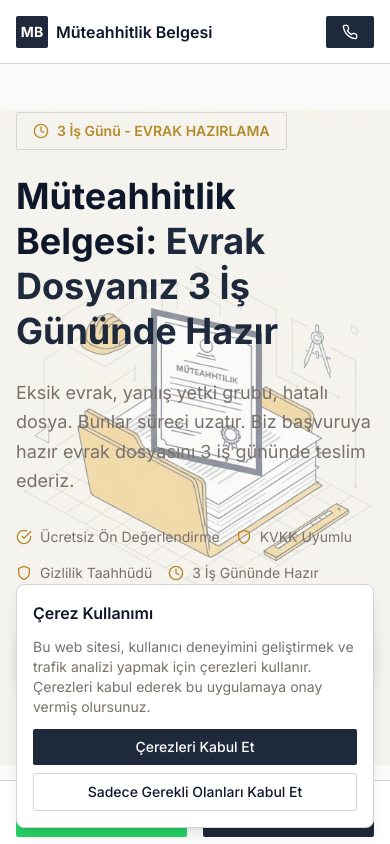
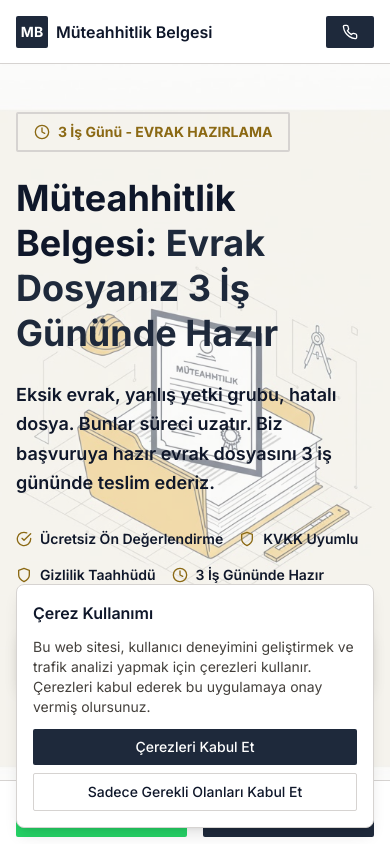
Before and after one commit to otomantik/muteahitlik-belgesi, a Next.js app: page / in a window 390 px wide. Shown: the top 844 px of the page. Built offline with nearby package versions, Linux system fonts and the light colour scheme.

Commit message:
Fix: Kontrast sorunlarÄ± dÃ¼zeltildi - muted-foreground daha koyu, altÄ±n rengi koyulaÅŸtÄ±rÄ±ldÄ±, mobil hero aÃ§Ä±klama paragrafÄ± daha koyu ve kalÄ±n yapÄ±ldÄ±

```diff
--- a/app/globals.css
+++ b/app/globals.css
@@ -10,8 +10,8 @@
     --card: #FFFFFF;
     --border: #D6D3D1;
     --muted: #E7E5E4;
-    --muted-foreground: #78716C;
-    --accent-gold: #B58B2A;
+    --muted-foreground: #44403C; /* Daha koyu - WCAG AA kontrast için */
+    --accent-gold: #8B6914; /* Daha koyu altın - kontrast için */
     --accent-dark: #1E293B;
 
     /* Layout Variables for CLS Lock (Module 09) */
--- a/components/sections/Hero.tsx
+++ b/components/sections/Hero.tsx
@@ -37,9 +37,9 @@ export const Hero = () => {
         <div className="relative z-10 container mx-auto px-4 py-12 w-full">
           <div className="space-y-6">
             {/* Promise Badge */}
-            <div className="inline-flex items-center gap-2 px-4 py-2 bg-accent-gold/10 border border-accent-gold/20 rounded-sm">
+            <div className="inline-flex items-center gap-2 px-4 py-2 bg-accent-gold/15 border-2 border-accent-gold/40 rounded-sm">
               <Icon name="clock" size={16} className="text-accent-gold" />
-              <span className="text-accent-gold font-semibold text-sm">
+              <span className="text-accent-gold font-bold text-sm">
                 3 İş Günü - EVRAK HAZIRLAMA
               </span>
             </div>
@@ -50,29 +50,29 @@ export const Hero = () => {
               <span className="text-accent-dark">Evrak Dosyanız 3 İş Gününde Hazır</span>
             </h1>
 
-            {/* Subtext (Module 12 - Verbatim) */}
-            <p className="text-lg text-muted-foreground leading-relaxed">
+            {/* Subtext (Module 12 - Verbatim) - Mobilde daha koyu */}
+            <p className="text-lg text-foreground/95 leading-relaxed font-semibold">
               Eksik evrak, yanlış yetki grubu, hatalı dosya. Bunlar süreci uzatır.
               Biz başvuruya hazır evrak dosyasını 3 iş gününde teslim ederiz.
             </p>
 
             {/* Trust Badges */}
-            <div className="flex flex-wrap items-center gap-4 pt-2 text-sm text-muted-foreground">
+            <div className="flex flex-wrap items-center gap-4 pt-2 text-sm text-foreground/90">
               <div className="flex items-center gap-2">
                 <Icon name="checklist" size={16} className="text-accent-gold" />
-                <span>Ücretsiz Ön Değerlendirme</span>
+                <span className="font-semibold">Ücretsiz Ön Değerlendirme</span>
               </div>
               <div className="flex items-center gap-2">
                 <Icon name="shield" size={16} className="text-accent-gold" />
-                <span>KVKK Uyumlu</span>
+                <span className="font-semibold">KVKK Uyumlu</span>
               </div>
               <div className="flex items-center gap-2">
                 <Icon name="shield" size={16} className="text-accent-gold" />
-                <span>Gizlilik Taahhüdü</span>
+                <span className="font-semibold">Gizlilik Taahhüdü</span>
               </div>
               <div className="flex items-center gap-2">
                 <Icon name="clock" size={16} className="text-accent-gold" />
-                <span>3 İş Gününde Hazır</span>
+                <span className="font-semibold">3 İş Gününde Hazır</span>
               </div>
             </div>
 
@@ -140,9 +140,9 @@ export const Hero = () => {
           {/* Left Column - Copy */}
           <div className="space-y-6">
             {/* Promise Badge */}
-            <div className="inline-flex items-center gap-2 px-4 py-2 bg-accent-gold/10 border border-accent-gold/20 rounded-sm">
+            <div className="inline-flex items-center gap-2 px-4 py-2 bg-accent-gold/15 border-2 border-accent-gold/40 rounded-sm">
               <Icon name="clock" size={16} className="text-accent-gold" />
-              <span className="text-accent-gold font-semibold text-sm">
+              <span className="text-accent-gold font-bold text-sm">
                 3 İş Günü - EVRAK HAZIRLAMA
               </span>
             </div>
@@ -154,28 +154,28 @@ export const Hero = () => {
             </h1>
 
             {/* Subtext (Module 12 - Verbatim) */}
-            <p className="text-lg text-muted-foreground leading-relaxed">
+            <p className="text-lg text-foreground/85 leading-relaxed font-medium">
               Eksik evrak, yanlış yetki grubu, hatalı dosya. Bunlar süreci uzatır.
               Biz başvuruya hazır evrak dosyasını 3 iş gününde teslim ederiz.
             </p>
 
             {/* Trust Badges */}
-            <div className="flex flex-wrap items-center gap-4 pt-2 text-sm text-muted-foreground">
+            <div className="flex flex-wrap items-center gap-4 pt-2 text-sm text-foreground/80">
               <div className="flex items-center gap-2">
                 <Icon name="checklist" size={16} className="text-accent-gold" />
-                <span>Ücretsiz Ön Değerlendirme</span>
+                <span className="font-medium">Ücretsiz Ön Değerlendirme</span>
               </div>
               <div className="flex items-center gap-2">
                 <Icon name="shield" size={16} className="text-accent-gold" />
-                <span>KVKK Uyumlu</span>
+                <span className="font-medium">KVKK Uyumlu</span>
               </div>
               <div className="flex items-center gap-2">
                 <Icon name="shield" size={16} className="text-accent-gold" />
-                <span>Gizlilik Taahhüdü</span>
+                <span className="font-medium">Gizlilik Taahhüdü</span>
               </div>
               <div className="flex items-center gap-2">
                 <Icon name="clock" size={16} className="text-accent-gold" />
-                <span>3 İş Gününde Hazır</span>
+                <span className="font-medium">3 İş Gününde Hazır</span>
               </div>
             </div>
 
```
